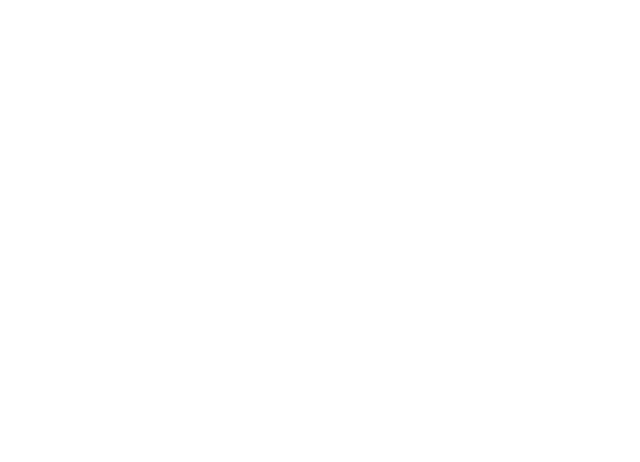
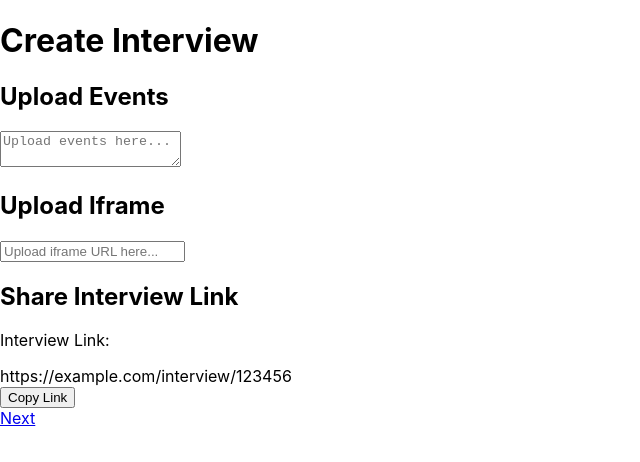
Before and after one commit to ForVic/sentimetrix, a React (Create React App) app in the folder frontend/sentimetrix-client/: page /create-interview in a window 1280 px wide. Before the commit this address had no page. Shown: the top 462 px of the page, without its empty margins (0-640 px from the left). Built offline with nearby package versions, Linux system fonts and the light colour scheme.

Commit message:
[Frontend] [InterviewClient] [Pre-Interview] Basic skeleton

```diff
--- a/frontend/sentimetrix-client/src/App.js
+++ b/frontend/sentimetrix-client/src/App.js
@@ -1,6 +1,9 @@
 import React from "react";
 import { BrowserRouter, Route, Routes } from "react-router-dom";
 import ChooseInterviewTypeView from "./InterviewerViews/ChooseInterviewTypeView";
+import CreateInterviewView from "./InterviewerViews/CreateInterviewView";
+import InterviewInProgressView from "./InterviewerViews/InterviewInProgressView"; // Import InterviewInProgressView
+
 // Import other views here (CreateInterviewView, etc.)
 
 function App() {
@@ -9,6 +12,11 @@ function App() {
     <BrowserRouter>
       <Routes>
         <Route path="/" element={<ChooseInterviewTypeView />} />
+        <Route path="/create-interview" element={<CreateInterviewView />} />
+        <Route
+          path="/interview-in-progress"
+          element={<InterviewInProgressView />}
+        />
       </Routes>
     </BrowserRouter>
   );
--- a/frontend/sentimetrix-client/src/InterviewerComponents/ShareLinkComponent.js
+++ b/frontend/sentimetrix-client/src/InterviewerComponents/ShareLinkComponent.js
@@ -0,0 +1,23 @@
+// src/InterviewerComponents/ShareLinkComponent.js
+
+import React from "react";
+
+function ShareLinkComponent() {
+  // Dummy interview link (you can replace this with your generated link)
+  const interviewLink = "https://example.com/interview/123456";
+
+  const handleCopyLink = () => {
+    // Logic to copy the link to the clipboard (you can implement this)
+    navigator.clipboard.writeText(interviewLink);
+  };
+
+  return (
+    <div>
+      <p>Interview Link:</p>
+      <div>{interviewLink}</div>
+      <button onClick={handleCopyLink}>Copy Link</button>
+    </div>
+  );
+}
+
+export default ShareLinkComponent;
--- a/frontend/sentimetrix-client/src/InterviewerComponents/UploadEventsComponent.js
+++ b/frontend/sentimetrix-client/src/InterviewerComponents/UploadEventsComponent.js
@@ -0,0 +1,23 @@
+// src/InterviewerComponents/UploadEventsComponent.js
+
+import React, { useState } from "react";
+
+function UploadEventsComponent() {
+  const [events, setEvents] = useState("");
+
+  const handleEventsUpload = (e) => {
+    setEvents(e.target.value);
+  };
+
+  return (
+    <div>
+      <textarea
+        placeholder="Upload events here..."
+        value={events}
+        onChange={handleEventsUpload}
+      />
+    </div>
+  );
+}
+
+export default UploadEventsComponent;
--- a/frontend/sentimetrix-client/src/InterviewerComponents/UploadIframeComponent.js
+++ b/frontend/sentimetrix-client/src/InterviewerComponents/UploadIframeComponent.js
@@ -0,0 +1,24 @@
+// src/InterviewerComponents/UploadIframeComponent.js
+
+import React, { useState } from "react";
+
+function UploadIframeComponent() {
+  const [iframeUrl, setIframeUrl] = useState("");
+
+  const handleIframeUpload = (e) => {
+    setIframeUrl(e.target.value);
+  };
+
+  return (
+    <div>
+      <input
+        type="text"
+        placeholder="Upload iframe URL here..."
+        value={iframeUrl}
+        onChange={handleIframeUpload}
+      />
+    </div>
+  );
+}
+
+export default UploadIframeComponent;
--- a/frontend/sentimetrix-client/src/InterviewerViews/ChooseInterviewTypeView.js
+++ b/frontend/sentimetrix-client/src/InterviewerViews/ChooseInterviewTypeView.js
@@ -5,7 +5,6 @@ import InterviewChoiceComponent from "../InterviewerComponents/InterviewChoiceCo
 import { Link } from "react-router-dom";
 
 function ChooseInterviewTypeView() {
-  console.log("HIII");
   return (
     <div>
       <h1>Choose Interview Type</h1>
--- a/frontend/sentimetrix-client/src/InterviewerViews/CreateInterviewView.js
+++ b/frontend/sentimetrix-client/src/InterviewerViews/CreateInterviewView.js
@@ -0,0 +1,32 @@
+// src/InterviewerViews/CreateInterviewView.js
+
+import React from "react";
+import UploadEventsComponent from "../InterviewerComponents/UploadEventsComponent";
+import UploadIframeComponent from "../InterviewerComponents/UploadIframeComponent";
+import ShareLinkComponent from "../InterviewerComponents/ShareLinkComponent";
+import { Link } from "react-router-dom"; // Import Link for navigation
+
+function CreateInterviewView() {
+  return (
+    <div>
+      <h1>Create Interview</h1>
+
+      {/* Upload Events Component */}
+      <h2>Upload Events</h2>
+      <UploadEventsComponent />
+
+      {/* Upload Iframe Component */}
+      <h2>Upload Iframe</h2>
+      <UploadIframeComponent />
+
+      {/* Share Link Component */}
+      <h2>Share Interview Link</h2>
+      <ShareLinkComponent />
+
+      {/* Next Button */}
+      <Link to="/interview-in-progress">Next</Link>
+    </div>
+  );
+}
+
+export default CreateInterviewView;
--- a/frontend/sentimetrix-client/src/InterviewerViews/InterviewInProgressView.js
+++ b/frontend/sentimetrix-client/src/InterviewerViews/InterviewInProgressView.js
@@ -0,0 +1,14 @@
+// src/InterviewerViews/InterviewInProgressView.js
+
+import React from "react";
+
+function InterviewInProgressView() {
+  return (
+    <div>
+      <h1>Interview in Progress</h1>
+      {/* Add content for the Interview in Progress view */}
+    </div>
+  );
+}
+
+export default InterviewInProgressView;
```
